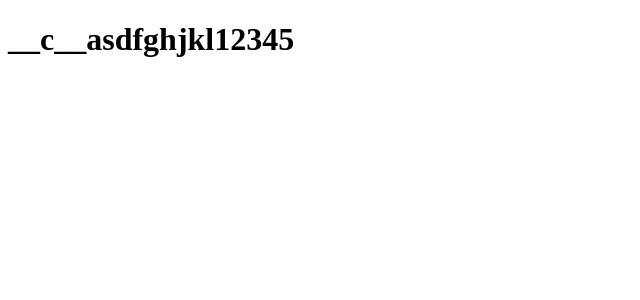
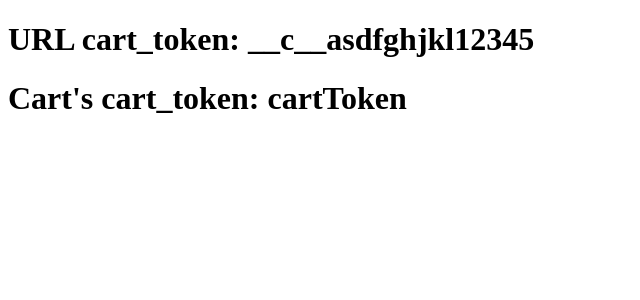
Before and after one commit to davidrhoderick/testing-upsertQueryData, a Next.js app: page /__c__asdfghjkl12345 in a window 1280 px wide. Before the commit this address had no page. Shown: the top 300 px of the page, without its empty margins (0-640 px from the left). Built offline with nearby package versions, Linux system fonts and the light colour scheme.

Commit message:
Replacing redirect with simply a new query trigger.

```diff
--- a/pages/[cart_token].js
+++ b/pages/[cart_token].js
@@ -46,20 +46,28 @@ const CartTokenPage = () => {
   // This redirects the application to a new page if the cart_token in the URL doesn't match the one in the data
   useEffect(() => {
     if (isSuccess && cart_token && cart?.cart_token !== cart_token) {
-      replace(
-        {
-          pathname: '/[cart_token]',
-          query: {
-            cart_token: cart.cart_token,
-          },
-        },
-        { shallow: true }
-      );
+      // replace(
+      //   {
+      //     pathname: '/[cart_token]',
+      //     query: {
+      //       cart_token: cart.cart_token,
+      //     },
+      //   },
+      //   { shallow: true }
+      // );
+      cartsQuery({ cart_token: cart.cart_token }, true);
     }
     // eslint-disable-next-line react-hooks/exhaustive-deps
   }, [isSuccess, cart_token, cart?.cart_token]);
 
-  return <h1>{cart_token}</h1>;
+  return (
+    <>
+      <h1>URL cart_token: {cart_token}</h1>
+      <h1>
+        Cart's cart_token: {cart?.cart_token ? cart.cart_token : 'Loading...'}
+      </h1>
+    </>
+  );
 };
 
 export default CartTokenPage;
```
